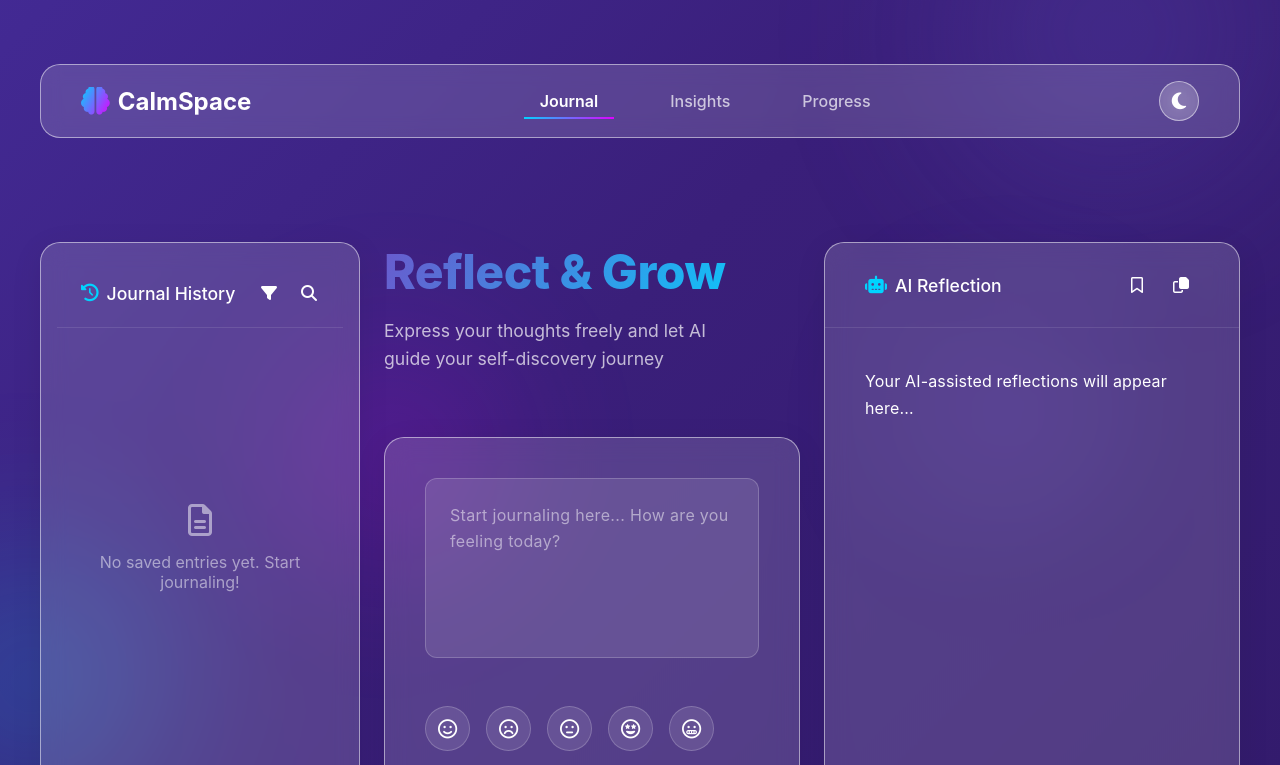
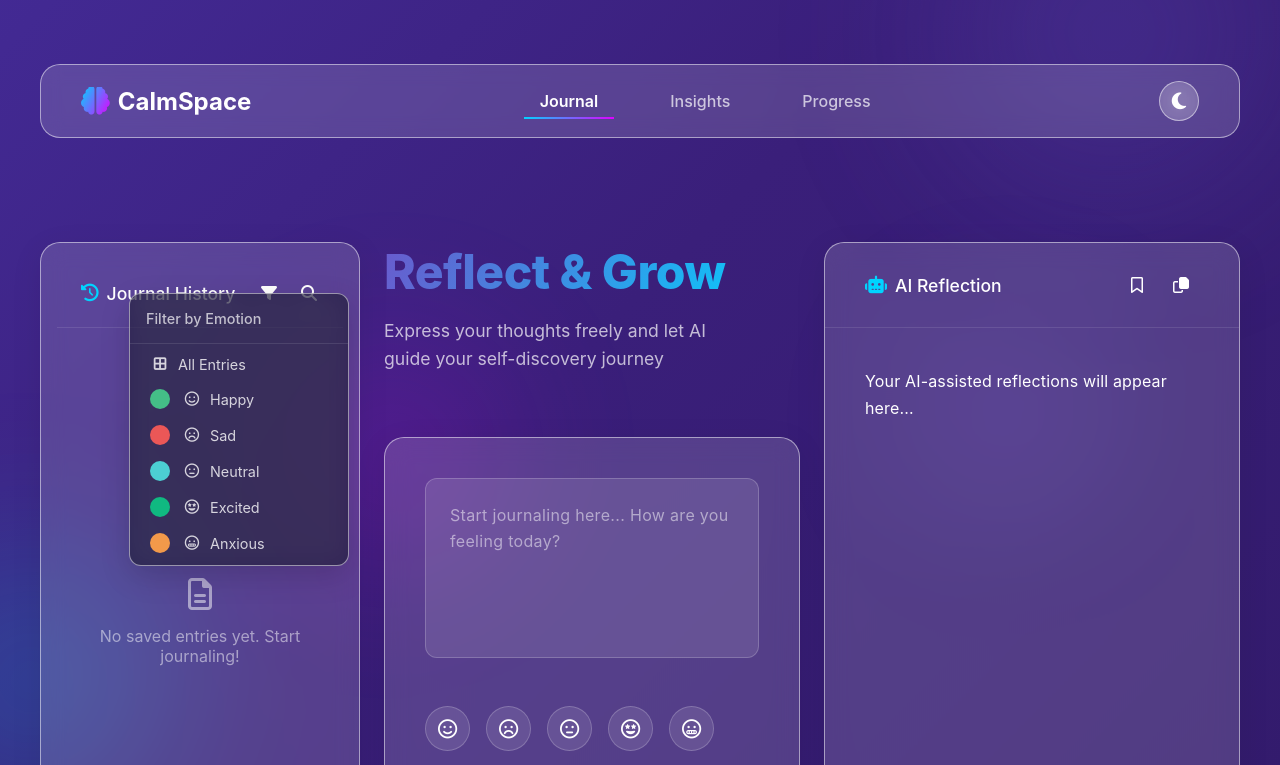
Before and after one commit to sambhav-007/CalmSpace, a website: page gemi.html in a window 1280 px wide. Both pictures are taken after a click on the button 269 px from the left and 293 px from the top of the page. Shown: the top 765 px of the page. Drawn offline with Linux system fonts and the light colour scheme.

Commit message:
Add entry filtering by emotion

```diff
--- a/gemi.css
+++ b/gemi.css
@@ -1172,3 +1172,66 @@ body {
     margin-bottom: var(--spacing-lg);
   }
 }
+
+/* Filter Dialog */
+.filter-dialog {
+  position: absolute;
+  top: 50px;
+  right: 10px;
+  background: var(--glass-bg-dark);
+  border: 1px solid var(--glass-border-light);
+  backdrop-filter: blur(12px);
+  border-radius: var(--radius-md);
+  width: 220px;
+  box-shadow: var(--shadow-strong);
+  z-index: 100;
+  transform: translateY(-10px);
+  opacity: 0;
+  visibility: hidden;
+  transition: all var(--transition-normal);
+  overflow: hidden;
+}
+
+.filter-dialog.show {
+  transform: translateY(0);
+  opacity: 1;
+  visibility: visible;
+}
+
+.filter-header {
+  padding: var(--spacing-md);
+  font-size: 0.9rem;
+  border-bottom: 1px solid rgba(255, 255, 255, 0.1);
+  color: rgba(255, 255, 255, 0.7);
+  font-weight: 500;
+}
+
+.filter-options {
+  padding: var(--spacing-xs);
+}
+
+.filter-option {
+  padding: var(--spacing-sm) var(--spacing-md);
+  display: flex;
+  align-items: center;
+  gap: var(--spacing-sm);
+  cursor: pointer;
+  border-radius: var(--radius-sm);
+  transition: all var(--transition-fast);
+  color: rgba(255, 255, 255, 0.8);
+  font-size: 0.9rem;
+}
+
+.filter-option:hover {
+  background: rgba(255, 255, 255, 0.1);
+}
+
+.filter-option.active {
+  background: rgba(106, 90, 205, 0.2);
+  color: white;
+}
+
+.filter-option i {
+  width: 20px;
+  text-align: center;
+}
```
